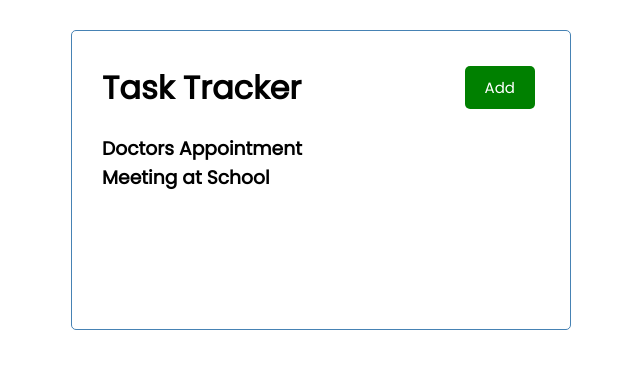
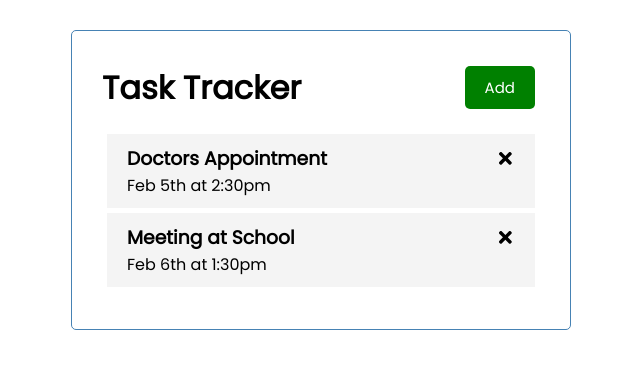
Before and after one commit to iamAkuma/react-project, a React (Create React App) app in the folder react-task-tracker/: page / in a window 1280 px wide. Shown: the top 368 px of the page, without its empty margins (319-959 px from the left). Built offline with nearby package versions, Linux system fonts and the light colour scheme.

Commit message:
icon added

```diff
--- /dev/null
+++ b/package.json
@@ -0,0 +1,5 @@
+{
+  "dependencies": {
+    "react-icons": "^4.10.1"
+  }
+}
--- a/react-task-tracker/package.json
+++ b/react-task-tracker/package.json
@@ -8,6 +8,7 @@
     "@testing-library/user-event": "^13.5.0",
     "react": "^18.2.0",
     "react-dom": "^18.2.0",
+    "react-icons": "^4.10.1",
     "react-scripts": "5.0.1",
     "web-vitals": "^2.1.4"
   },
--- a/react-task-tracker/src/App.js
+++ b/react-task-tracker/src/App.js
@@ -1,12 +1,27 @@
 import Header from './components/Header'
 import Tasks from './components/Tasks'
+import {useState} from 'react'
 
 function App() {
+  const [tasks, setTasks] =useState([
+    {
+        "id": 1,
+        "text": "Doctors Appointment",
+        "day": "Feb 5th at 2:30pm",
+        "reminder": true
+      },
+      {
+        "id": 2,
+        "text": "Meeting at School",
+        "day": "Feb 6th at 1:30pm",
+        "reminder": true
+      }
+])
 
   return (
     <div className="container">
       <Header/>
-      <Tasks/>
+      <Tasks tasks={tasks}/>
     </div>
   );
 }
--- /dev/null
+++ b/react-task-tracker/src/components/Task.js
@@ -0,0 +1,12 @@
+import {FaTimes} from 'react-icons/fa'
+
+const Task = ({task}) => {
+  return (
+    <div className="task">
+      <h3>{task.text} <FaTimes/></h3>
+      <p>{task.day}</p>
+    </div>
+  )
+}
+
+export default Task
--- a/react-task-tracker/src/components/Tasks.js
+++ b/react-task-tracker/src/components/Tasks.js
@@ -1,23 +1,11 @@
-import {useState} from 'react'
-const Tasks = () => {
-    const [tasks, setTasks] =useState([
-        {
-            "id": 1,
-            "text": "Doctors Appointment",
-            "day": "Feb 5th at 2:30pm",
-            "reminder": true
-          },
-          {
-            "id": 2,
-            "text": "Meeting at School",
-            "day": "Feb 6th at 1:30pm",
-            "reminder": true
-          }
-    ])
+import Task from './Task'
+
+const Tasks = ({tasks}) => {
+
   return (
     <>
       {tasks.map((task) => (
-      <h3 key={task.id}> {task.text}</h3>))}
+      <Task key={task.id} task={task}/>))}
     </>
   )
 }
```
Also changed, not shown: 2 other files (tests, documents, lock files or other folders).
